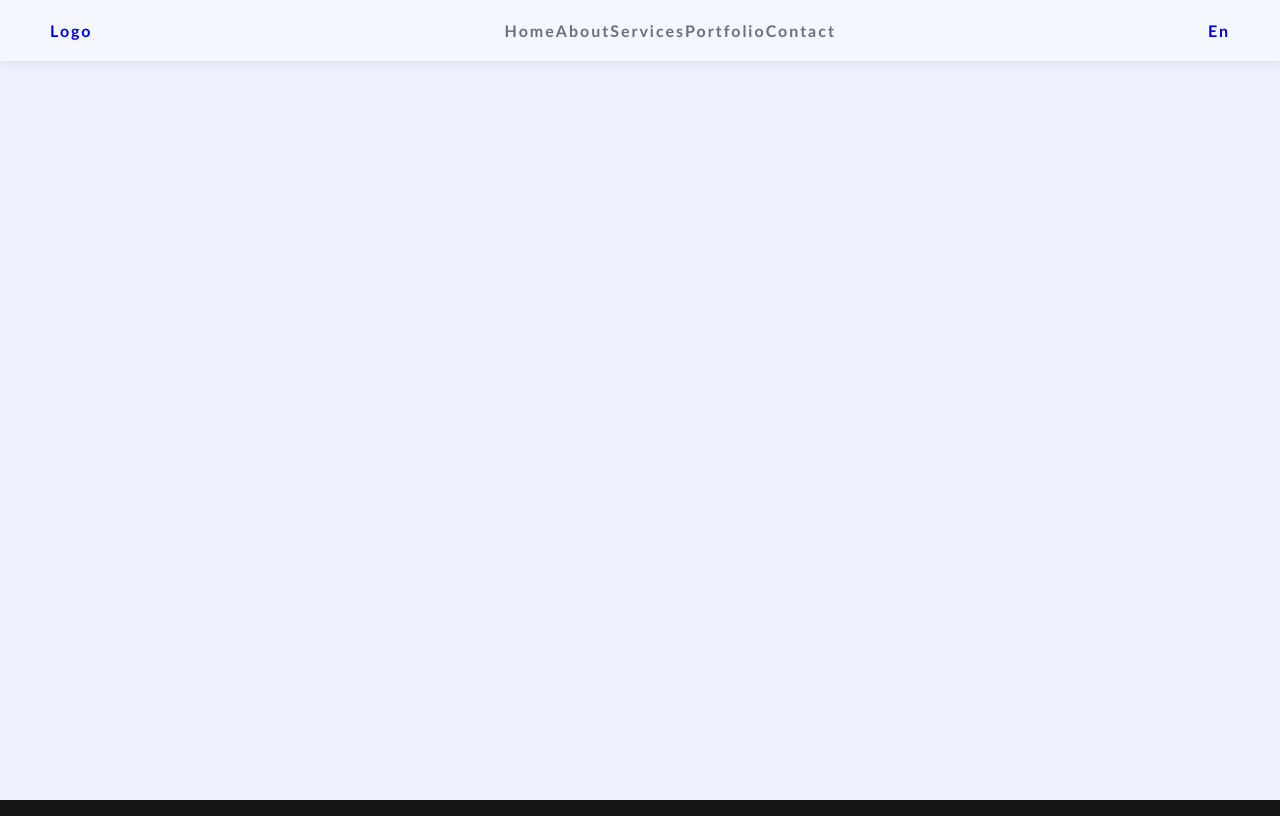
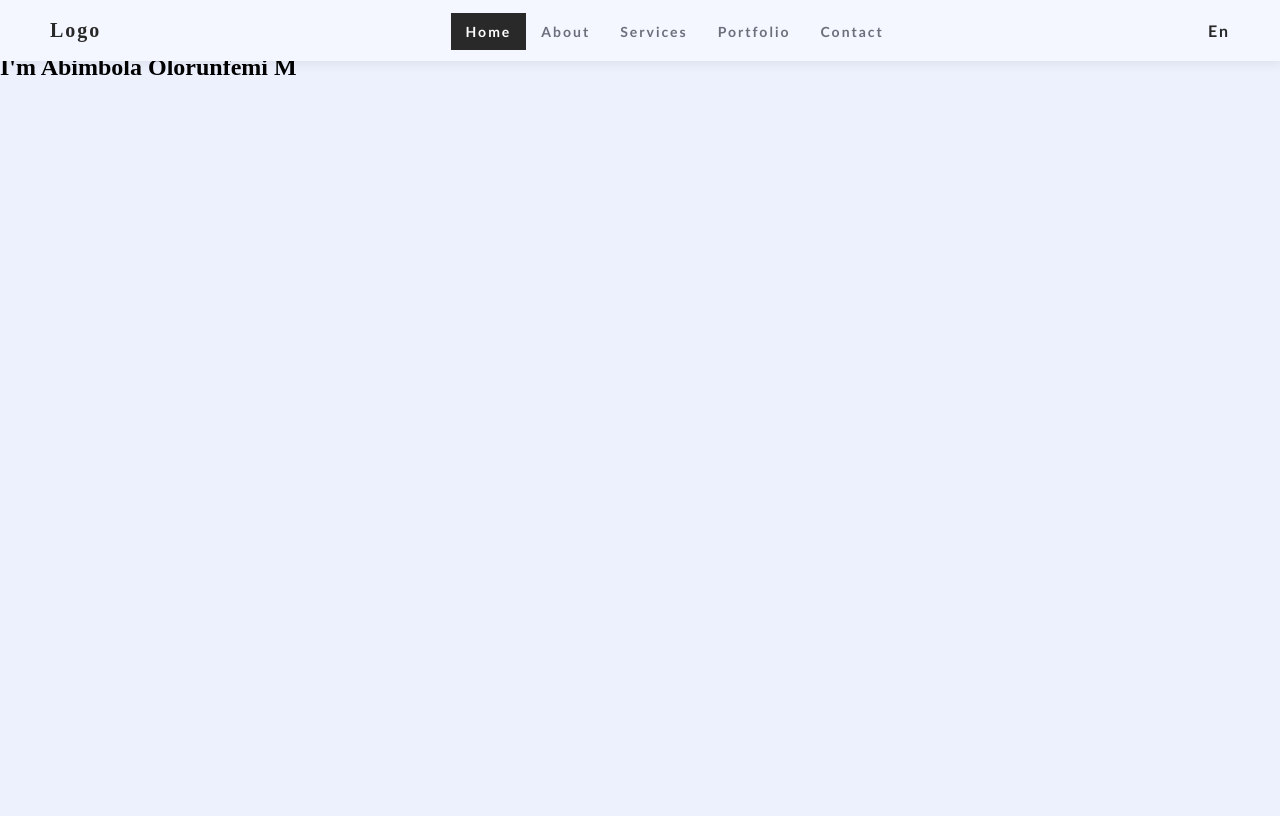
Before and after one commit to femiabimbola/portfolio-src, a plain HTML site: page index.html in a window 1280 px wide. Drawn offline with Linux system fonts and the light colour scheme.

Commit message:
first paragraph

```diff
--- a/css/style1.css
+++ b/css/style1.css
@@ -42,6 +42,25 @@ nav {
 }
 
 .menu li a {
-    padding: 10px, 15px;
+    padding: 10px 15px;
     color: #6c707c;
+    font-size: 14px;
 }
+
+.lang{
+    color: #292929;
+}
+
+.logo {
+    font-size: 20px;
+    font-weight: bold;
+    font-family: Poppins;
+    color: #292929;
+}
+
+.menu li a:hover, .active{
+    background-color: #292929;
+    color: #ffffff !important;
+    font-weight: 700;
+    transition: all ease 0.6s;
+}
--- a/index.html
+++ b/index.html
@@ -14,7 +14,7 @@
         <a href="#" class="logo"> Logo </a>
         <!----menu-->
         <ul class = "menu">
-        <li><a href="#"> Home </a></li>
+        <li><a href="#" class="active"> Home </a></li>
         <li><a href="#"> About </a></li>
         <li><a href="#"> Services </a></li>
         <li><a href="#"> Portfolio </a></li>
@@ -22,8 +22,13 @@
         </ul>
         <!--- Languag-->
         <a href="#" class="lang">En</a>
+    </nav>
+    <!-- Names --->
+    <div class="name">
+      <p> Hello </p>
+      <h1> I'm Abimbola Olorunfemi  M</h1>
 
-    </nav>
+    </div>
 
     </section>
 
```
